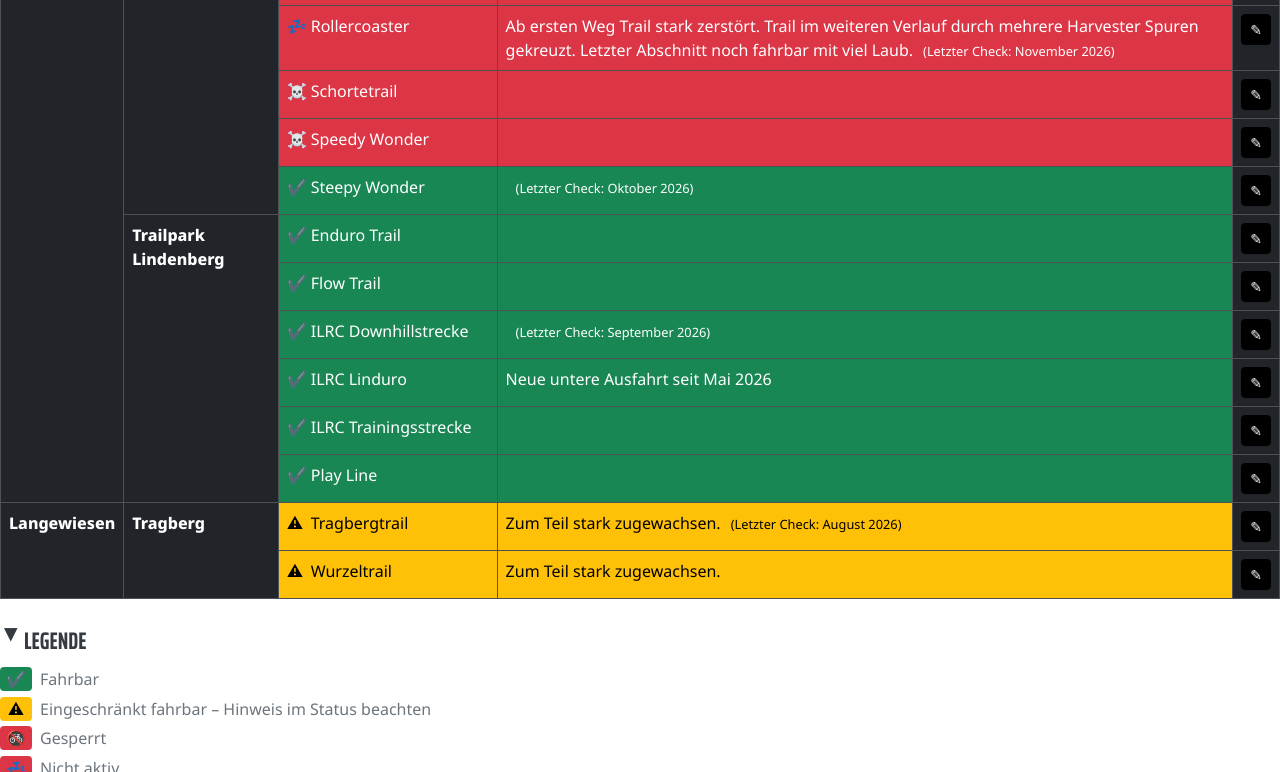
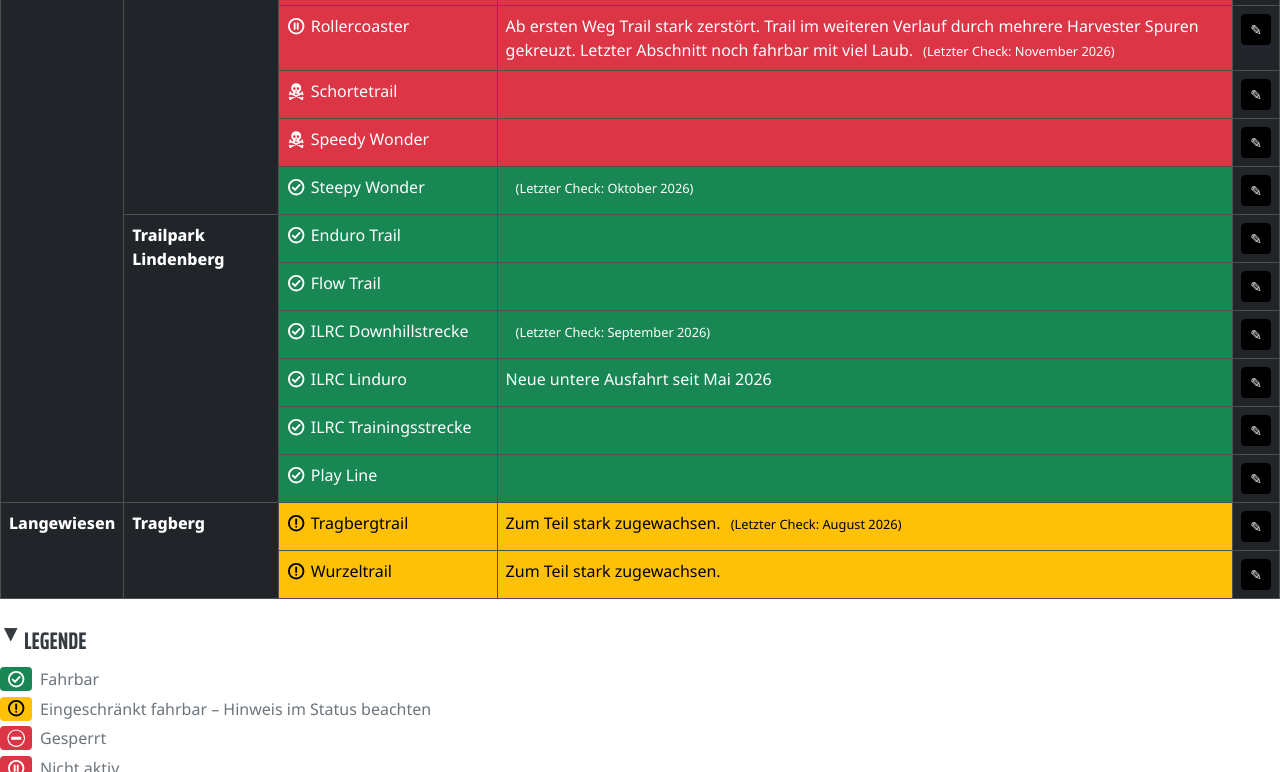
Before and after one commit to cyper85/trailampel.de, a website with bundled scripts: page index.html in a window 1280 px wide. Both pictures are taken after a click on the heading "LEGENDE". Shown: the part 2219-2991 px from the top of the page. Built offline with nearby package versions, Linux system fonts and the light colour scheme.

Commit message:
Statussymbole als SVG statt Unicode-Zeichen
Die Unicode-Zeichen wurden je nach System sehr unterschiedlich oder als
farbige Emoji dargestellt. Die neuen SVG-Symbole übernehmen die
Schriftfarbe (weiß, auf Gelb schwarz); nur Gesperrt ist als
Verkehrszeichen 267 farbig.

Die Legende erzeugt ihre Symbole jetzt ebenfalls aus js/status.js,
Tabelle, Legende und Widget nutzen damit dieselbe Quelle.

Co-Authored-By: Claude Opus 5.5 <noreply@anthropic.com>

```diff
--- a/index.html
+++ b/index.html
@@ -33,12 +33,12 @@
 <details class="collapsible legend" id="legend">
     <summary>Legende</summary>
     <ul class="legend-list">
-        <li><span class="legend-swatch bg-success" aria-hidden="true">&#10004;</span> Fahrbar</li>
-        <li><span class="legend-swatch bg-warning text-black" aria-hidden="true">&#9888;</span> Eingeschränkt fahrbar – Hinweis im Status beachten</li>
-        <li><span class="legend-swatch bg-danger" aria-hidden="true">&#128691;</span> Gesperrt</li>
-        <li><span class="legend-swatch bg-danger" aria-hidden="true">&#128164;</span> Nicht aktiv</li>
-        <li><span class="legend-swatch bg-danger" aria-hidden="true">&#9760;</span> Zerstört</li>
-        <li><span class="legend-swatch bg-danger" aria-hidden="true">&#128679;</span> Noch nicht fertig</li>
+        <li><span class="legend-swatch bg-success" data-status="ACTIVE" aria-hidden="true"></span> Fahrbar</li>
+        <li><span class="legend-swatch bg-warning text-black" data-status="WARNING" aria-hidden="true"></span> Eingeschränkt fahrbar – Hinweis im Status beachten</li>
+        <li><span class="legend-swatch bg-danger" data-status="CLOSED" aria-hidden="true"></span> Gesperrt</li>
+        <li><span class="legend-swatch bg-danger" data-status="INACTIVE" aria-hidden="true"></span> Nicht aktiv</li>
+        <li><span class="legend-swatch bg-danger" data-status="DESTROYED" aria-hidden="true"></span> Zerstört</li>
+        <li><span class="legend-swatch bg-danger" data-status="NOT READY" aria-hidden="true"></span> Noch nicht fertig</li>
         <li><span class="legend-swatch btn btn-primary btn-sm" aria-hidden="true">&#9998;</span> Status des Trails melden bzw. bearbeiten</li>
         <li><span class="legend-example last_checkup">(Letzter Check: Monat Jahr)</span> Wann der Trail zuletzt geprüft wurde</li>
     </ul>
--- a/js/status.js
+++ b/js/status.js
@@ -10,15 +10,31 @@ export const STATUS_LABELS = {
     "NOT READY": "Noch nicht fertig"
 };
 
-// Icon je Status, damit er auch ohne Farbwahrnehmung unterscheidbar ist
+// Symbol je Status als SVG-Inhalt (viewBox 0 0 24 24), damit der Status auch ohne
+// Farbwahrnehmung unterscheidbar ist. Die Symbole übernehmen die Schriftfarbe (currentColor),
+// nur "Gesperrt" hat als Verkehrszeichen eigene Farben.
+const STROKE = 'fill="none" stroke="currentColor" stroke-linecap="round" stroke-linejoin="round"';
 export const STATUS_ICONS = {
-    "ACTIVE": "✔",
-    "WARNING": "⚠",
-    "CLOSED": "\u{1F6B3}",
-    "INACTIVE": "\u{1F4A4}",
-    "DESTROYED": "☠",
-    "NOT READY": "\u{1F6A7}"
+    // Haken im Kreis
+    "ACTIVE": `<g ${STROKE} stroke-width="2.5"><circle cx="12" cy="12" r="9.5"/><path d="M7.5 12.5l3 3 6-6.5"/></g>`,
+    // Ausrufezeichen im Kreis
+    "WARNING": `<g ${STROKE} stroke-width="2.5"><circle cx="12" cy="12" r="9.5"/><path d="M12 7v6M12 16.5v.1"/></g>`,
+    // Verkehrszeichen 267 "Verbot der Einfahrt" mit weißem Rand für roten Hintergrund
+    "CLOSED": '<circle cx="12" cy="12" r="11.5" fill="#fff"/><circle cx="12" cy="12" r="10" style="fill:var(--trailampel-closed,#dc3545)"/><rect x="5.5" y="10" width="13" height="4" rx=".5" fill="#fff"/>',
+    // Pause im Kreis
+    "INACTIVE": `<g ${STROKE} stroke-width="2.5"><circle cx="12" cy="12" r="9.5"/><path d="M10 8.5v7M14 8.5v7"/></g>`,
+    // Totenkopf mit gekreuzten Knochen, Augen, Nase und Zähne ausgespart
+    "DESTROYED": '<path d="M5 15l14 6.5M19 15L5 21.5" stroke="currentColor" stroke-width="2.2" stroke-linecap="round"/><g fill="currentColor"><circle cx="4.3" cy="13.8" r="1.3"/><circle cx="3.6" cy="15.9" r="1.3"/><circle cx="19.7" cy="13.8" r="1.3"/><circle cx="20.4" cy="15.9" r="1.3"/><circle cx="3.6" cy="20.6" r="1.3"/><circle cx="4.3" cy="22.7" r="1.3"/><circle cx="20.4" cy="20.6" r="1.3"/><circle cx="19.7" cy="22.7" r="1.3"/><path fill-rule="evenodd" d="M12 1.5a6.5 6.5 0 0 0-6.5 6.5c0 2.1.9 3.6 2.4 4.6V15.5h8.2v-2.9c1.5-1 2.4-2.5 2.4-4.6A6.5 6.5 0 0 0 12 1.5zM8 8.6a1.7 1.7 0 1 0 3.4 0a1.7 1.7 0 1 0-3.4 0zM12.6 8.6a1.7 1.7 0 1 0 3.4 0a1.7 1.7 0 1 0-3.4 0zM12 10.8l-1.1 1.9h2.2zM10.6 13.8h.8v1.7h-.8zM12.6 13.8h.8v1.7h-.8z"/></g>',
+    // Absperrschranke
+    "NOT READY": `<g ${STROKE} stroke-width="2"><rect x="2.5" y="7" width="19" height="7" rx="1"/><path d="M8 7l-4.5 7M13.5 7L9 14M19 7l-4.5 7M6 14v6M18 14v6"/></g>`
 };
+
+// Erzeugt das Symbol zu einem Status als <svg>; rein dekorativ, der Status steht immer zusätzlich als Text daneben
+export function create_status_icon(status) {
+    const template = document.createElement('template');
+    template.innerHTML = '<svg class="status-svg" viewBox="0 0 24 24" aria-hidden="true" focusable="false">' + (STATUS_ICONS[status] ?? '') + '</svg>';
+    return template.content.firstElementChild;
+}
 
 export const RIDEABLE_STATES = ["ACTIVE", "WARNING"];
 
--- a/js/trails.js
+++ b/js/trails.js
@@ -1,4 +1,4 @@
-import { STATUS_LABELS, STATUS_ICONS, RIDEABLE_STATES, format_checkup } from './status.js';
+import { STATUS_LABELS, STATUS_ICONS, RIDEABLE_STATES, format_checkup, create_status_icon } from './status.js';
 
 function readTextFile(file, callback) {
     var rawFile = new XMLHttpRequest();
@@ -32,6 +32,10 @@ document.querySelectorAll('.email').forEach(reveal_email);
 
 // Legende merkt sich, ob sie aufgeklappt war
 const legend = document.querySelector('#legend');
+// Symbole der Legende kommen aus status.js, damit sie nur an einer Stelle gepflegt werden
+legend.querySelectorAll('[data-status]').forEach(function(swatch) {
+    swatch.replaceChildren(create_status_icon(swatch.dataset.status));
+});
 legend.open = localStorage.getItem('legend-open') === '1';
 legend.addEventListener('toggle', function() {
     localStorage.setItem('legend-open', legend.open ? '1' : '0');
@@ -142,7 +146,7 @@ function render_table(data) {
                     const icon = document.createElement("span");
                     icon.classList.add("status-icon");
                     icon.setAttribute("aria-hidden", "true");
-                    icon.textContent = STATUS_ICONS[status];
+                    icon.appendChild(create_status_icon(status));
                     trail_td.appendChild(icon);
                 }
                 if ('alt_name' in data[city][zone][trail]) {
--- a/js/widget.js
+++ b/js/widget.js
@@ -4,7 +4,7 @@
 // alle Container mit der Klasse "trailampel-widget". Als Modul eingebunden
 // führt der Browser es auch bei mehrfacher Einbindung nur einmal aus.
 
-import { STATUS_LABELS, STATUS_ICONS, format_checkup } from './status.js';
+import { STATUS_LABELS, format_checkup, create_status_icon } from './status.js';
 
 const SOURCE_URL = new URL('../trails.json', import.meta.url);
 const HOME_URL = new URL('../', import.meta.url);
@@ -15,6 +15,7 @@ const CSS = `
 .trailampel-list{list-style:none;margin:0;padding:0}
 .trailampel-trail{display:flex;gap:.6em;align-items:flex-start;padding:.4em 0;border-bottom:1px solid rgba(128,128,128,.25)}
 .trailampel-icon{flex:none;display:inline-flex;align-items:center;justify-content:center;width:1.6em;height:1.6em;border-radius:.3em;font-size:.85em;line-height:1;color:#fff;background:var(--trailampel-closed)}
+.trailampel-icon svg{width:1.3em;height:1.3em}
 .trailampel-ok .trailampel-icon{background:var(--trailampel-ok)}
 .trailampel-warn .trailampel-icon{color:#000;background:var(--trailampel-warn)}
 .trailampel-name{font-weight:bold}
@@ -58,8 +59,9 @@ function element(tag, className, text) {
 
 function icon(status) {
     // Nur zur Optik, der Status steht zusätzlich als Text daneben
-    const span = element('span', 'trailampel-icon', STATUS_ICONS[status] ?? '?');
+    const span = element('span', 'trailampel-icon');
     span.setAttribute('aria-hidden', 'true');
+    span.append(create_status_icon(status));
     return span;
 }
 
--- a/styles/_global.scss
+++ b/styles/_global.scss
@@ -56,6 +56,13 @@ td.editor-button, th.editor-button {
 span.status-icon {
   display: inline-block;
   min-width: 1.5em;
+}
+
+// SVG-Statussymbol (aus js/status.js), in Tabelle und Legende
+svg.status-svg {
+  width: 1.15em;
+  height: 1.15em;
+  vertical-align: -0.2em;
 }
 
 span.last_checkup {
@@ -199,6 +206,8 @@ details.legend {
   height: 1.5rem;
   border-radius: 0.25rem;
   line-height: 1;
+  // Symbole übernehmen die Schriftfarbe: weiß wie in der Tabelle (gelb per .text-black schwarz)
+  color: #fff;
 }
 
 .legend-example.last_checkup {
```
Also changed, not shown: styles/styles.css, 1 other file.
